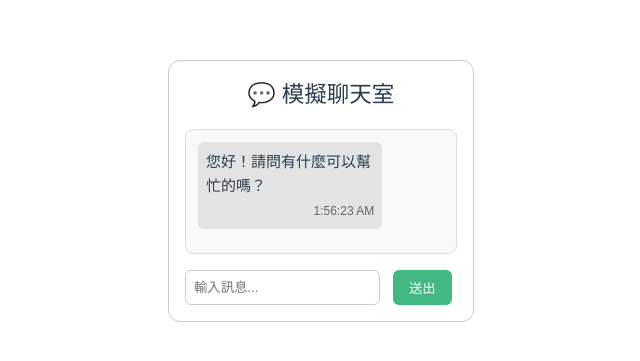
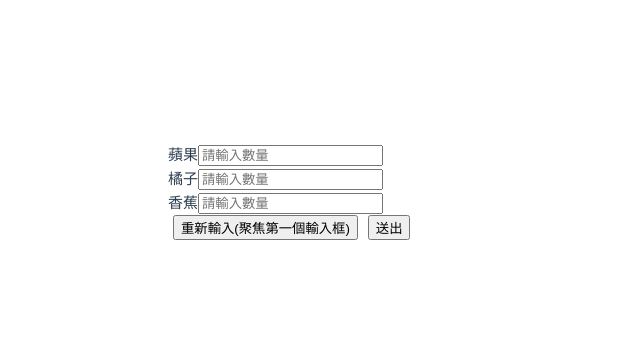
Before and after one commit to JerryChang0504/20250524vue3, a Vue app: page / in a window 1280 px wide. Shown: the part 209-570 px from the top of the page, without its empty margins (472-1112 px from the left). Built offline with nearby package versions, Linux system fonts and the light colour scheme.

Commit message:
RefComponent

```diff
--- a/src/App.vue
+++ b/src/App.vue
@@ -26,6 +26,7 @@ import ProductManager from './components/ProductManager.vue'
 import OnMounted from './components/OnMounted.vue'
 import OnUnmounted from './components/OnUnmounted.vue'
 import onUpdated from './components/onUpdated.vue'
+import RefComponent from './components/RefComponent.vue'
 const userDate = { name: 'Mary', age: 18 }
 
 </script>
@@ -41,7 +42,8 @@ const userDate = { name: 'Mary', age: 18 }
   </header>
 
   <main>
-    <onUpdated />
+    <RefComponent />
+    <!-- <onUpdated /> -->
     <!-- <OnUnmounted /> -->
     <!-- <OnMounted /> -->
     <!-- <ProductManager /> -->
--- /dev/null
+++ b/src/components/RefComponent.vue
@@ -0,0 +1,42 @@
+<template>
+    <div>
+        <div v-for="(item, index) in items" :key="item.id">
+            <label> {{ item.name }}</label>
+            <input type="text" :ref="setInputRef(index)" :placeholder="item.placeholder" />
+        </div>
+        <button @click="focusFirstInput">重新輸入(聚焦第一個輸入框)</button>
+        <button @click="submit">送出</button>
+
+    </div>
+</template>
+
+<script setup>
+import { ref } from 'vue'
+
+const items = ref([
+    { id: 1, name: '蘋果', placeholder: '請輸入數量' },
+    { id: 2, name: '橘子', placeholder: '請輸入數量' },
+    { id: 3, name: '香蕉', placeholder: '請輸入數量' }
+])
+const inputText = ref([])
+
+const setInputRef = (index) => (el) => {
+    inputText.value[index] = el
+}
+
+const submit = () => {
+    inputText.value.forEach((item, index) => {
+        console.log("🚀", `${items.value[index].name} 數量 ${item.value}`)
+    })
+}
+
+const focusFirstInput = () => {
+    inputText.value.forEach((input, index) => {
+        input.value = ''
+    })
+
+    inputText.value[0].focus()
+}
+</script>
+
+<style scoped></style>
```
